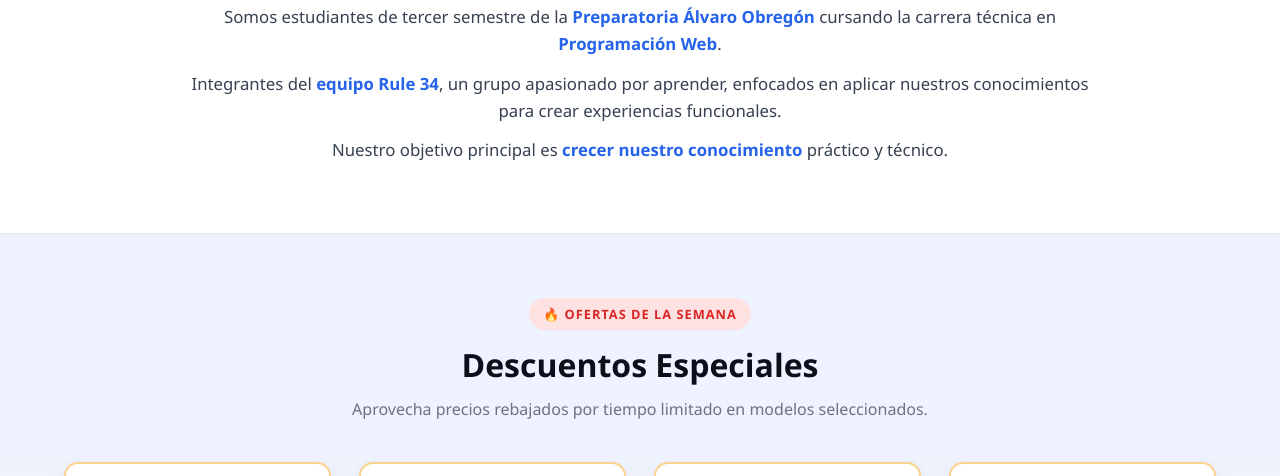
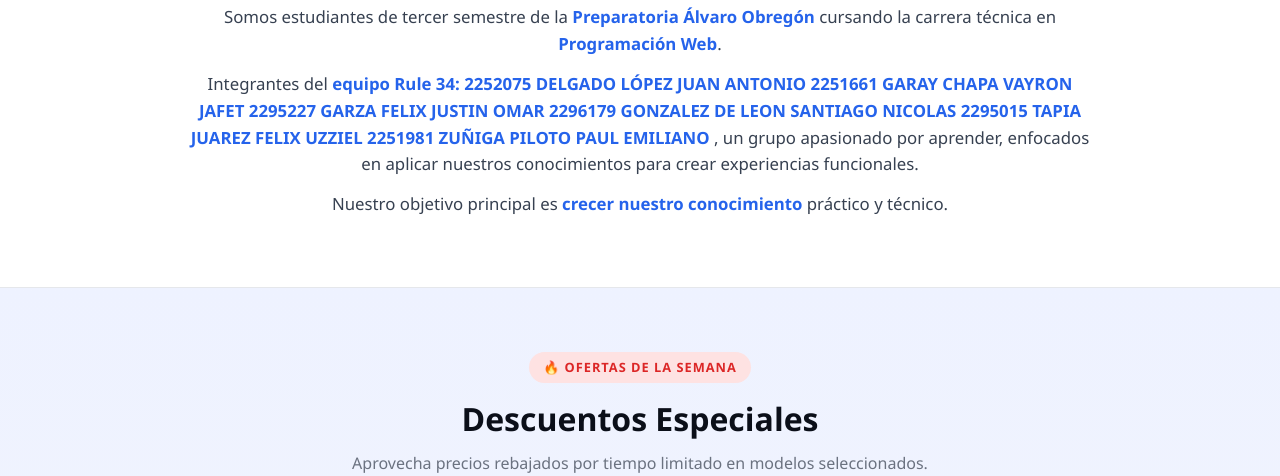
Before and after one commit to FelipeGoty/PIA_DAPW, a plain HTML site: page PIA.html in a window 1280 px wide. Shown: the part 624-1100 px from the top of the page. Drawn offline with Linux system fonts and the light colour scheme.

Commit message:
Fix HTML formatting and add team member names

```diff
--- a/PIA.html
+++ b/PIA.html
@@ -48,7 +48,13 @@
             <div class="quienes-somos-texto">
                 <h2>¿Quiénes Somos?</h2>
                 <p>Somos estudiantes de tercer semestre de la <strong>Preparatoria Álvaro Obregón</strong> cursando la carrera técnica en <strong>Programación Web</strong>.</p>
-                <p>Integrantes del <strong>equipo Rule 34</strong>, un grupo apasionado por aprender, enfocados en aplicar nuestros conocimientos para crear experiencias funcionales.</p>
+                <p>Integrantes del <strong>equipo Rule 34:
+2252075	DELGADO LÓPEZ JUAN ANTONIO
+2251661	GARAY CHAPA VAYRON JAFET
+2295227	GARZA FELIX JUSTIN OMAR
+2296179	GONZALEZ DE LEON SANTIAGO NICOLAS
+2295015	TAPIA JUAREZ FELIX UZZIEL
+2251981	ZUÑIGA PILOTO PAUL EMILIANO </strong>, un grupo apasionado por aprender, enfocados en aplicar nuestros conocimientos para crear experiencias funcionales.</p>
                 <p>Nuestro objetivo principal es <strong>crecer nuestro conocimiento</strong> práctico y técnico.</p>
             </div>
 
```
